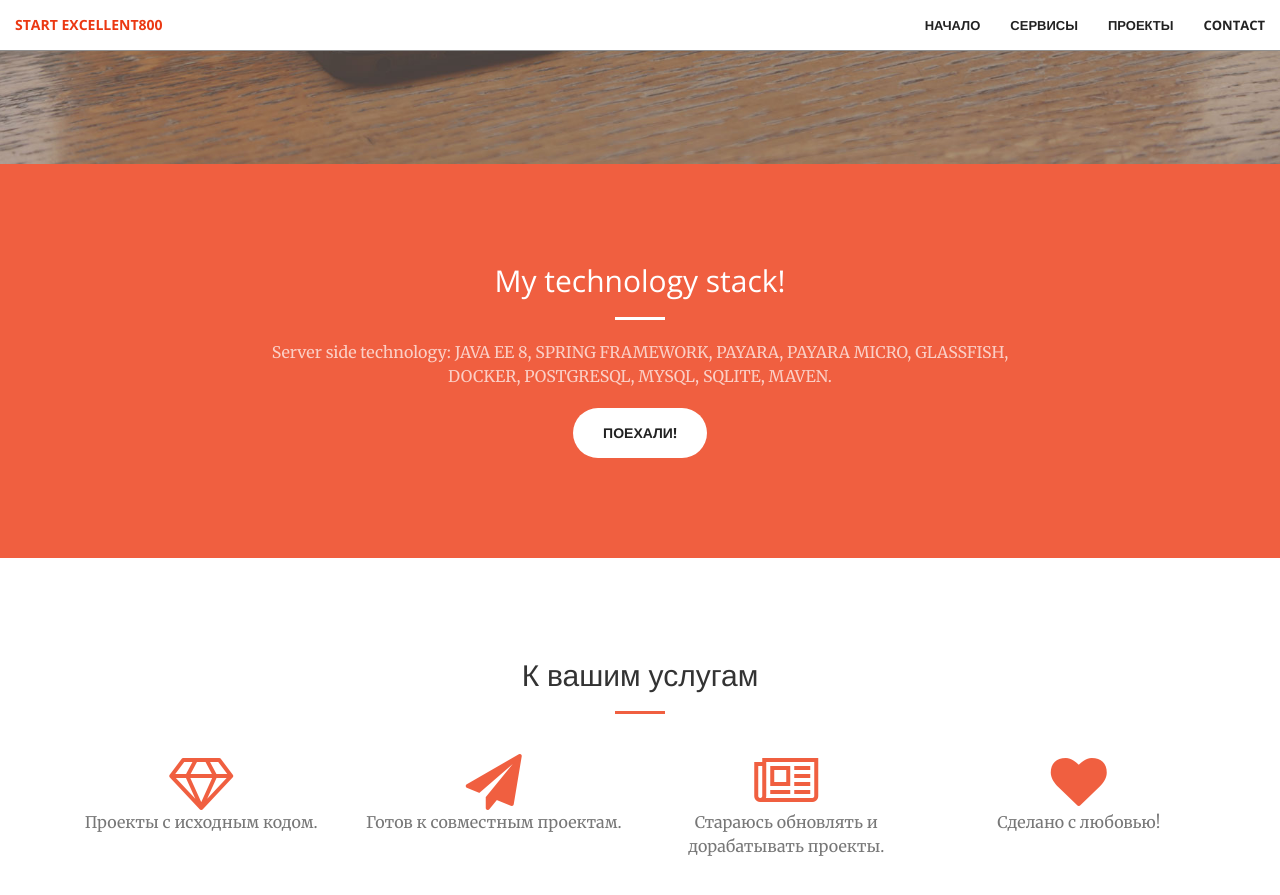
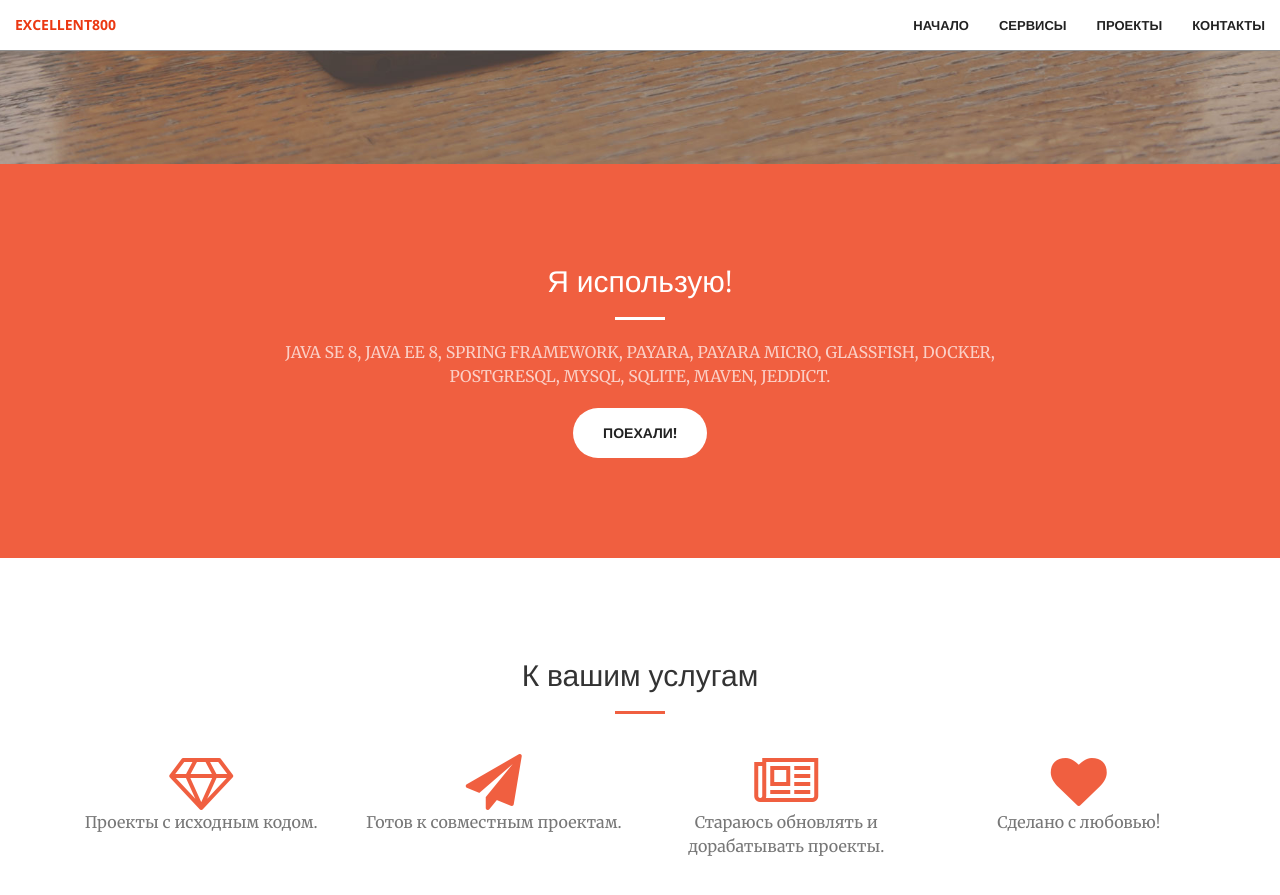
Before and after one commit to Developer-S07/Excellent800.github.io, a Jekyll site: the page built from index.html, in a window 1280 px wide and 900 px high, scrolled down 736 px. Shown: the top 895 px of the window. Built offline with Jekyll 4.4.1, drawn with Linux system fonts in a browser that asks for light colours; some of the changed text lies outside the part shown.

Commit message:
Evgeny M
Description

```diff
--- a/_includes/aside.html
+++ b/_includes/aside.html
@@ -1,8 +1,8 @@
   <aside class="bg-dark">
       <div class="container text-center">
           <div class="call-to-action">
-              <h2>Free Download at GitHub!</h2>
-              <a href="https://github.com/Excellent800/Project-JavaFX_SQLite" class="btn btn-default btn-xl wow tada">Download Now!</a>
+              <h2>Загрузить на GitHub!</h2>
+              <a href="https://github.com/Excellent800/Project-JavaFX_SQLite" class="btn btn-default btn-xl wow tada">Скачать</a>
           </div>
       </div>
   </aside>
--- a/_includes/call-to-action.html
+++ b/_includes/call-to-action.html
@@ -2,9 +2,9 @@
     <div class="container">
         <div class="row">
             <div class="col-lg-8 col-lg-offset-2 text-center">
-                <h2 class="section-heading">My technology stack!</h2>
+                <h2 class="section-heading">Я использую!</h2>
                 <hr class="light">
-                <p class="text-faded">Server side technology: JAVA EE 8, SPRING FRAMEWORK, PAYARA, PAYARA MICRO, GLASSFISH, DOCKER, POSTGRESQL, MYSQL, SQLITE, MAVEN.</p>
+                <p class="text-faded">JAVA SE 8, JAVA EE 8, SPRING FRAMEWORK, PAYARA, PAYARA MICRO, GLASSFISH, DOCKER, POSTGRESQL, MYSQL, SQLITE, MAVEN, JEDDICT.</p>
                 <a href="#" class="btn btn-default btn-xl">Поехали!</a>
             </div>
         </div>
--- a/_includes/contact.html
+++ b/_includes/contact.html
@@ -20,7 +20,7 @@
             </a>
         </div>
         <div class="col-lg-2 col-lg-offset-1 text-center">
-            <a href="https://github.com/{{ site.github_Excellent800 }}">
+            <a href="https://github.com/Excellent800/{{ site.github_Excellent800 }}">
             <i class="fa fa-github fa-3x wow bounceIn" data-wow-delay=".1s"></i>
                 <p>{{ site.github_Excellent800 }}</p>
             </a>
--- a/_includes/nav.html
+++ b/_includes/nav.html
@@ -8,7 +8,7 @@
                 <span class="icon-bar"></span>
                 <span class="icon-bar"></span>
             </button>
-            <a class="navbar-brand page-scroll" href="#page-top">Start Excellent800</a>
+            <a class="navbar-brand page-scroll" href="#page-top">Excellent800</a>
         </div>
 
         <!-- Collect the nav links, forms, and other content for toggling -->
@@ -24,7 +24,7 @@
                     <a class="page-scroll" href="#portfolio">Проекты</a>
                 </li>
                 <li>
-                    <a class="page-scroll" href="#contact">Contact</a>
+                    <a class="page-scroll" href="#contact">Контакты</a>
                 </li>
             </ul>
         </div>
--- a/_includes/services.html
+++ b/_includes/services.html
@@ -19,7 +19,7 @@
             <div class="col-lg-3 col-md-6 text-center">
                 <div class="service-box">
                     <i class="fa fa-4x fa-paper-plane wow bounceIn text-primary" data-wow-delay=".1s"></i>
-                   <!-- <h3>Запуск</h3>-->
+                   <!-- <h3>Запуск</h3>--><p></p>
                     <p class="text-muted">Готов к совместным проектам.</p>
                 </div>
             </div>
```
